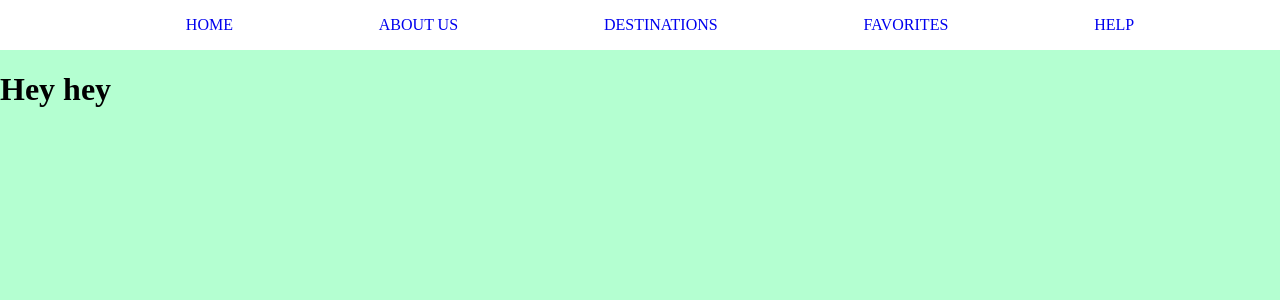
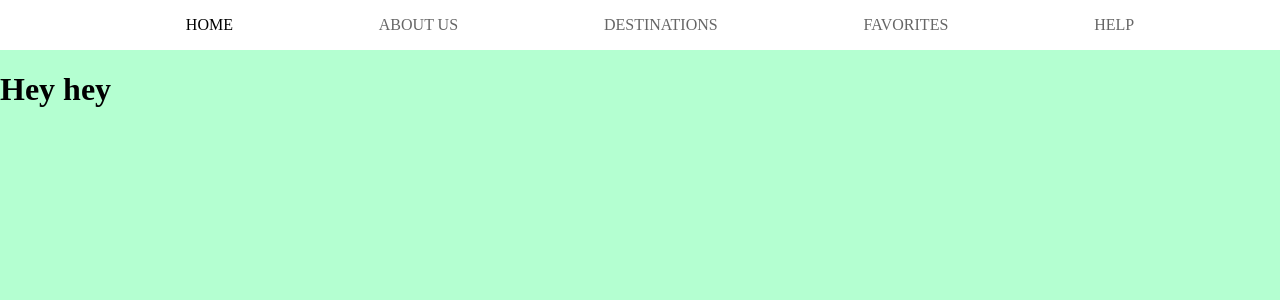
Before and after one commit to aatypi/treehouse, a React (Create React App) app: page / in a window 1280 px wide. In both pictures the pointer is over the link "HOME". Shown: the top 300 px of the page. Built offline with nearby package versions, Linux system fonts and the light colour scheme.

Commit message:
Added hover styles for buttons

```diff
--- a/src/index.css
+++ b/src/index.css
@@ -47,4 +47,9 @@ body {
 .navigation-wrapper li a {
   text-transform: uppercase;
   text-decoration: none;
+  color: #666;
 }
+
+.navigation-wrapper li a:hover {
+  color: #000;
+}
```
